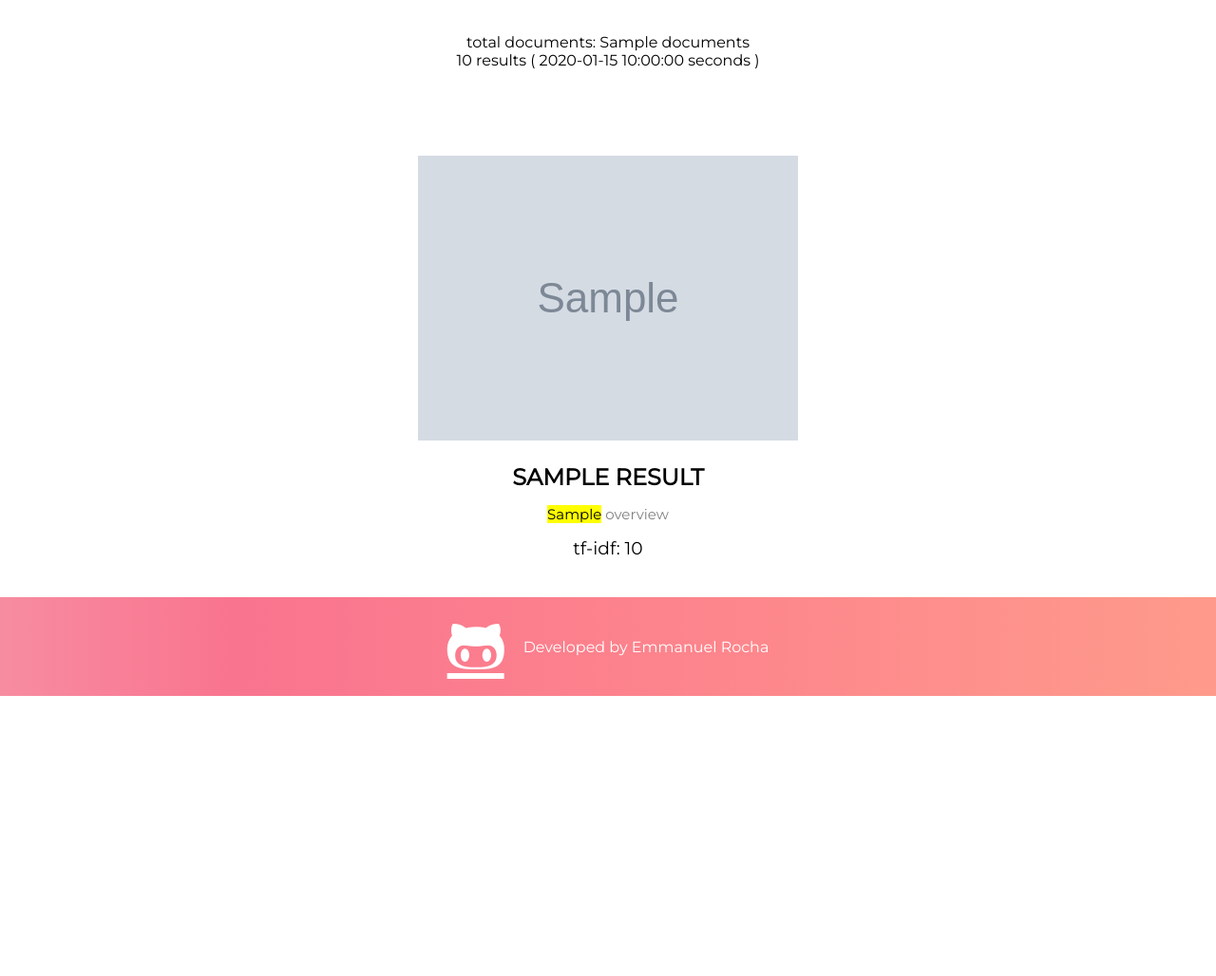
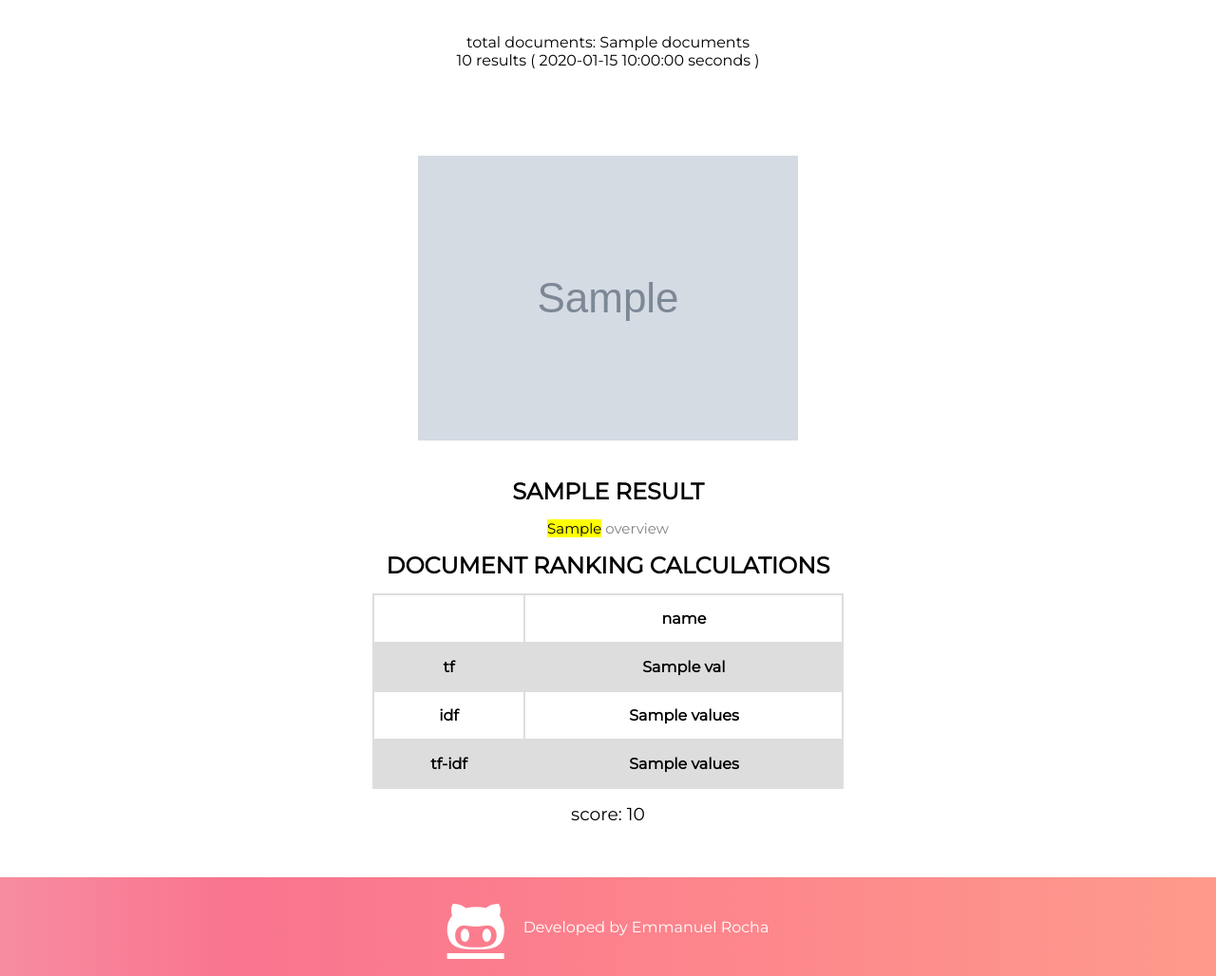
Before and after one commit to emmanuelrocha001/data-mining-app, a Flask app: template templates/results.html in a window 1280 px wide. Shown: the part 154-1182 px from the top of the page at 95% size. Before the commit the page ends 887 px from the top, so only its background shows below. Run offline with Flask 2, Linux system fonts and the light colour scheme; the template is opened without the code that fills it: most values are stand-ins (such as "Sample title", 1, 10 or a date in 2020); grey boxes marked "Sample" are stand-in pictures; lists and menus that the app fills with data are empty; parts of the project's set-up code (start-up, migrations or seed data) failed here and were passed over; some libraries are stand-ins or nearby versions.

Commit message:
document ranking calculations added to results page

```diff
--- a/static/style/results.css
+++ b/static/style/results.css
@@ -75,11 +75,11 @@ body {
     /* font-size: 18px; */
     text-transform: uppercase;
     font-weight: 600;
-    margin: 0;
+    margin: 15px;
 }
 
 .result h3{
-    margin: 0;
+    margin: 15px;
     font-weight: 550;
 
 }
@@ -133,3 +133,19 @@ body {
  color: white;
  font-size: 16px;
 }
+
+
+table {
+    border-collapse: collapse;
+    width: 100%;
+  }
+
+td, th {
+    border: 2px solid #dddddd;
+    text-align: center;
+    padding: 15px;
+}
+
+tr:nth-child(even) {
+    background-color: #dddddd;
+}
--- a/templates/results.html
+++ b/templates/results.html
@@ -29,7 +29,38 @@
                     <img src="" class='poster_image'>
                     <h2> {{ result.title }} </h2>
                     <p class='overview'> {{ result.overview }} </p>
-                    <h3> tf-idf: {{ result.score }} </h3>
+                    <h2>Document ranking calculations</h2>
+                    <table>
+                        <tr>
+                          <th></th>
+                          {% for term in result.tf.keys() %}
+                          <th>{{ term }}</th>
+                          {% endfor %}
+                        </tr>
+                        <tr>
+                          <th>tf</th>
+                          {% for val in result.tf.values() %}
+                          <th>{{ val }}</th>
+                          {% endfor %}
+                        </tr>
+                        <tr>
+                            <th>idf</th>
+                            {% for term in result.tf.keys() %}
+                            <th> {{ result_data.idf[ term ] }} </th>
+                            {% endfor %}
+
+                        </tr>
+
+                        <tr>
+                            <th>tf-idf</th>
+                            {% for term in result.tf.keys() %}
+                                <th> {{ result.tf_idf[ term ] }} </th>
+                            {% endfor %}
+
+                        </tr>
+
+                    </table>
+                    <h3> score: {{ result.score }} </h3>
                 </div>
 
             {% endfor %}
```
